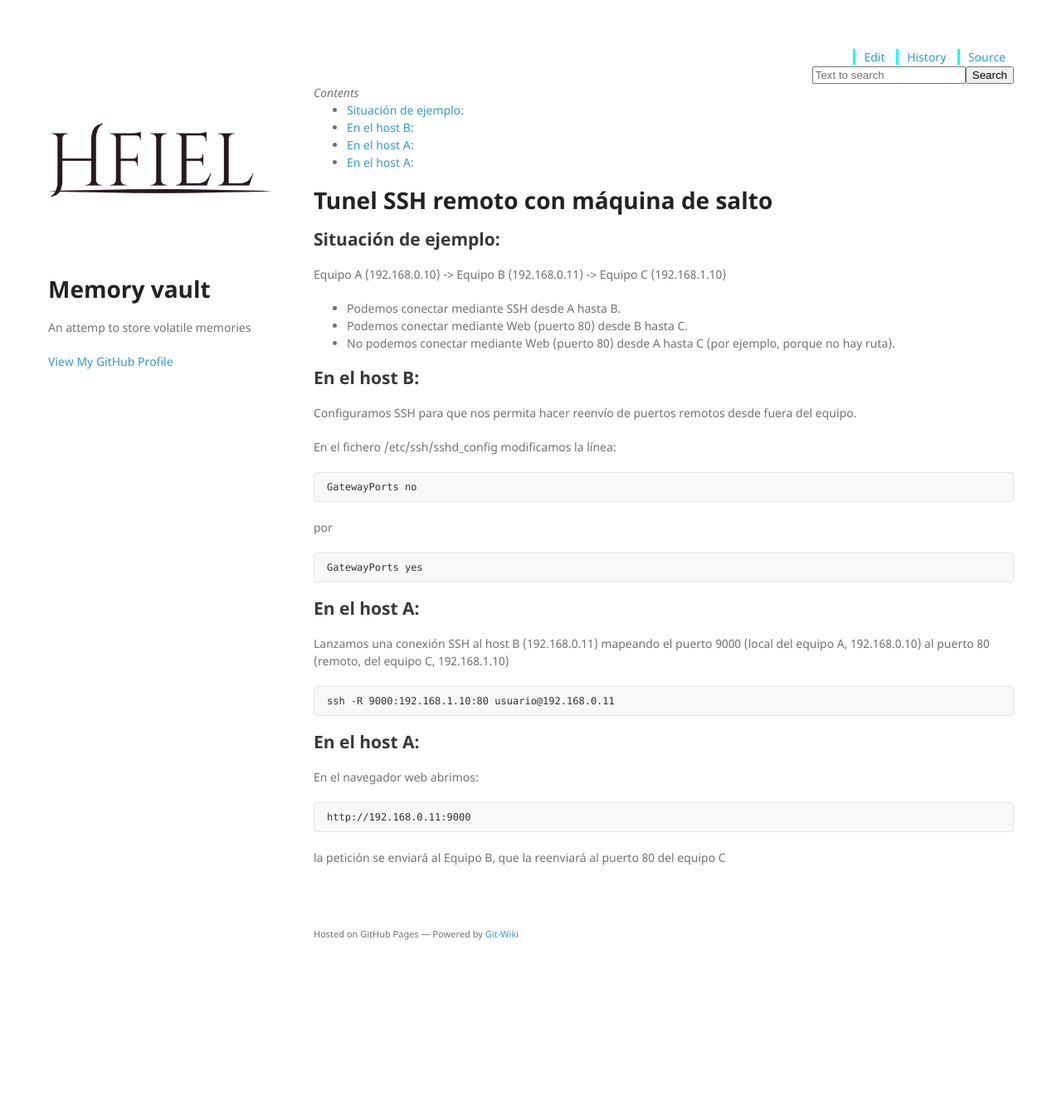
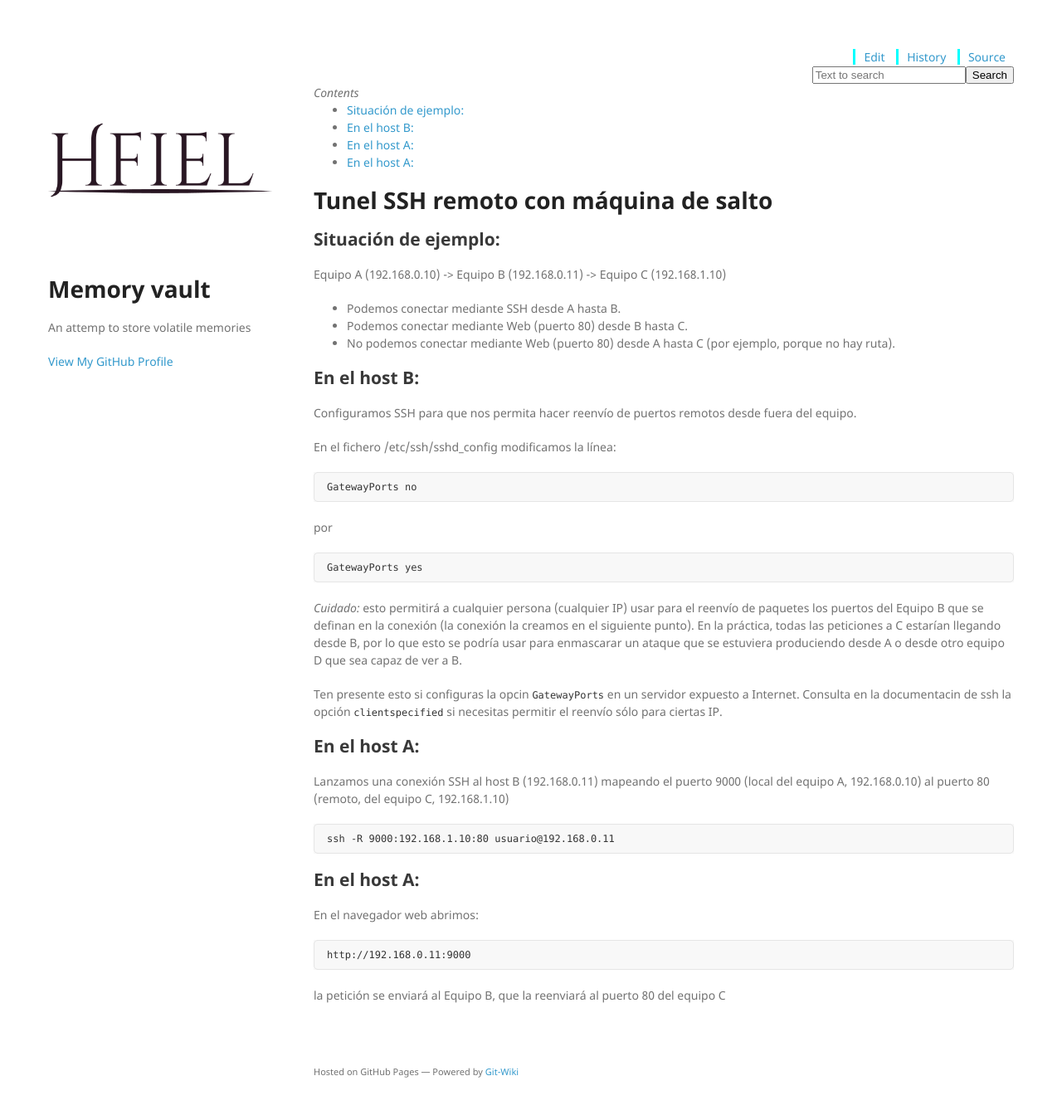
Before and after one commit to hfiel/hfiel.github.io, a Jekyll site: the page built from wiki/linux/tunel_ssh_con_maquina_salto.md, in a window 1280 px wide and 1338 px high. Shown: the whole window at 83% size. Built offline with Jekyll 4.4.1, drawn with Linux system fonts in a browser that asks for light colours; nearby versions of some CDN libraries; our own code applies the rules of GitHub Pages for plain Markdown files.

Commit message:
Update tunel_ssh_con_maquina_salto.md

````diff
--- a/wiki/linux/tunel_ssh_con_maquina_salto.md
+++ b/wiki/linux/tunel_ssh_con_maquina_salto.md
@@ -26,6 +26,9 @@ por
 GatewayPorts yes
 ```
 
+_Cuidado:_ esto permitirá a cualquier persona (cualquier IP) usar para el reenvío de paquetes los puertos del Equipo B que se definan en la conexión (la conexión la creamos en el siguiente punto). En la práctica, todas las peticiones a C estarían llegando desde B, por lo que esto se podría usar para enmascarar un ataque que se estuviera produciendo desde A o desde otro equipo D que sea capaz de ver a B.
+
+Ten presente esto si configuras la opcin `GatewayPorts` en un servidor expuesto a Internet. Consulta en la documentacin de ssh la opción `clientspecified` si necesitas permitir el reenvío sólo para ciertas IP.
 
 
 ## En el host A:
````
